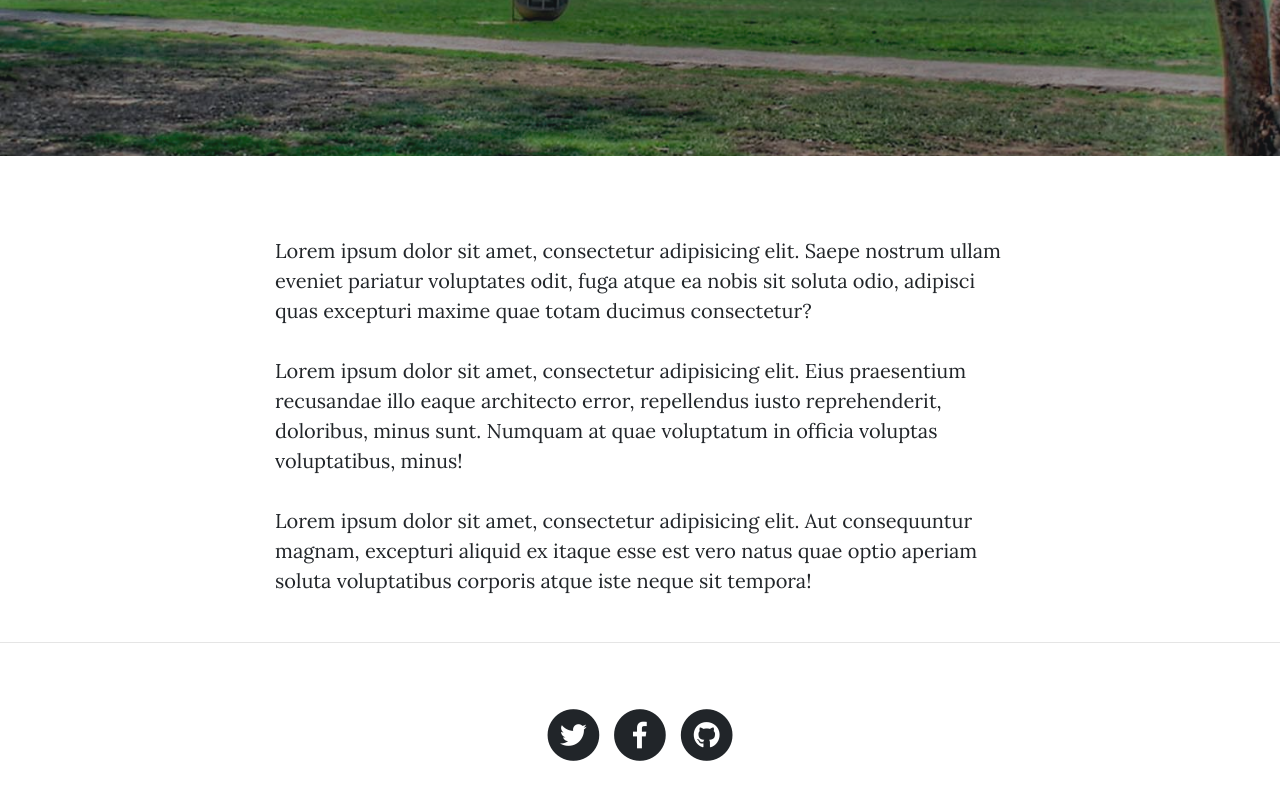
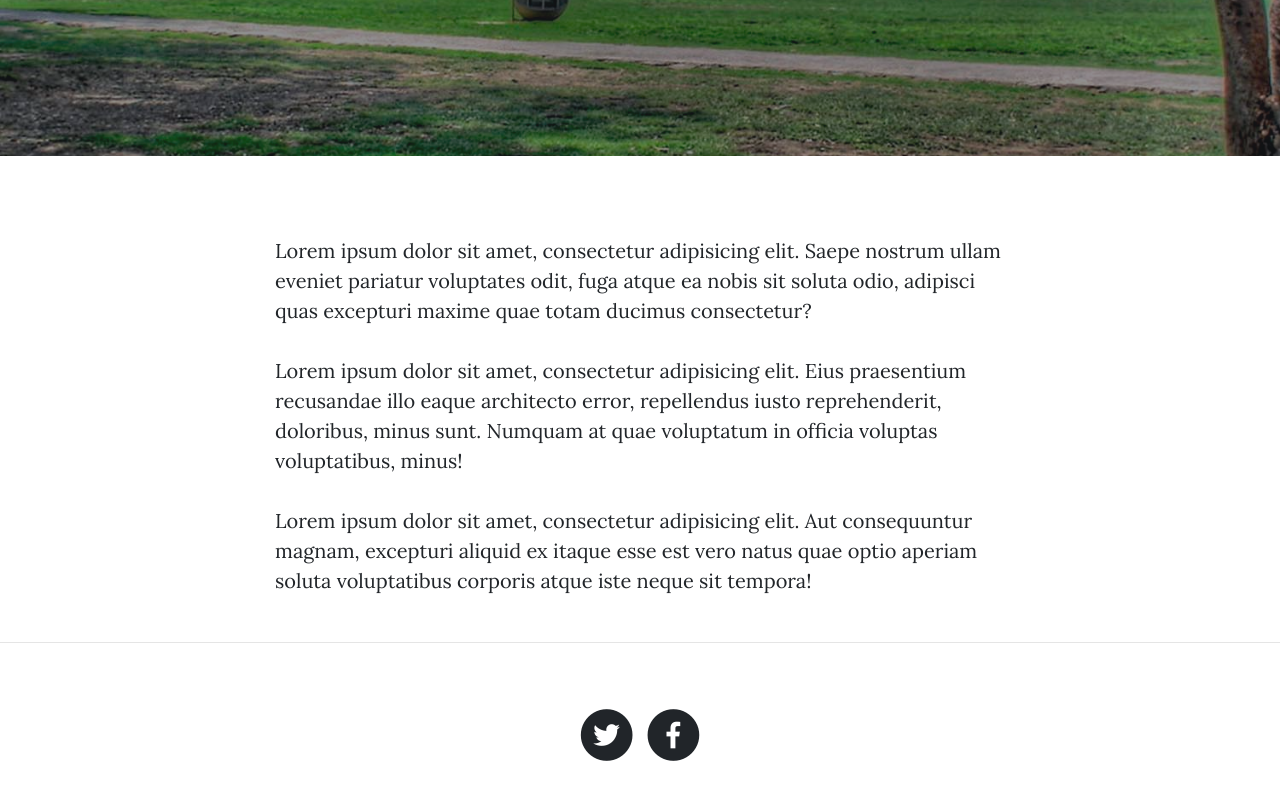
Before and after one commit to EmmanuelDiaz95/uniplataforma, a website: page about.html in a window 1280 px wide. Shown: the part 472-1272 px from the top of the page. Drawn offline with nearby package versions, Linux system fonts and the light colour scheme.

Commit message:
Quité el logo/link de github

```diff
--- a/about.html
+++ b/about.html
@@ -102,14 +102,7 @@
                   </span>
                 </a>
               </li>
-              <li class="list-inline-item">
-                <a href="#">
-                  <span class="fa-stack fa-lg">
-                    <i class="fas fa-circle fa-stack-2x"></i>
-                    <i class="fab fa-github fa-stack-1x fa-inverse"></i>
-                  </span>
-                </a>
-              </li>
+
             </ul>
             <p class="copyright text-muted"></p>
           </div>
```
Also changed, not shown: contact.html (+1 -6 lines), index.html (+1 -8 lines), post.html (+1 -8 lines).
